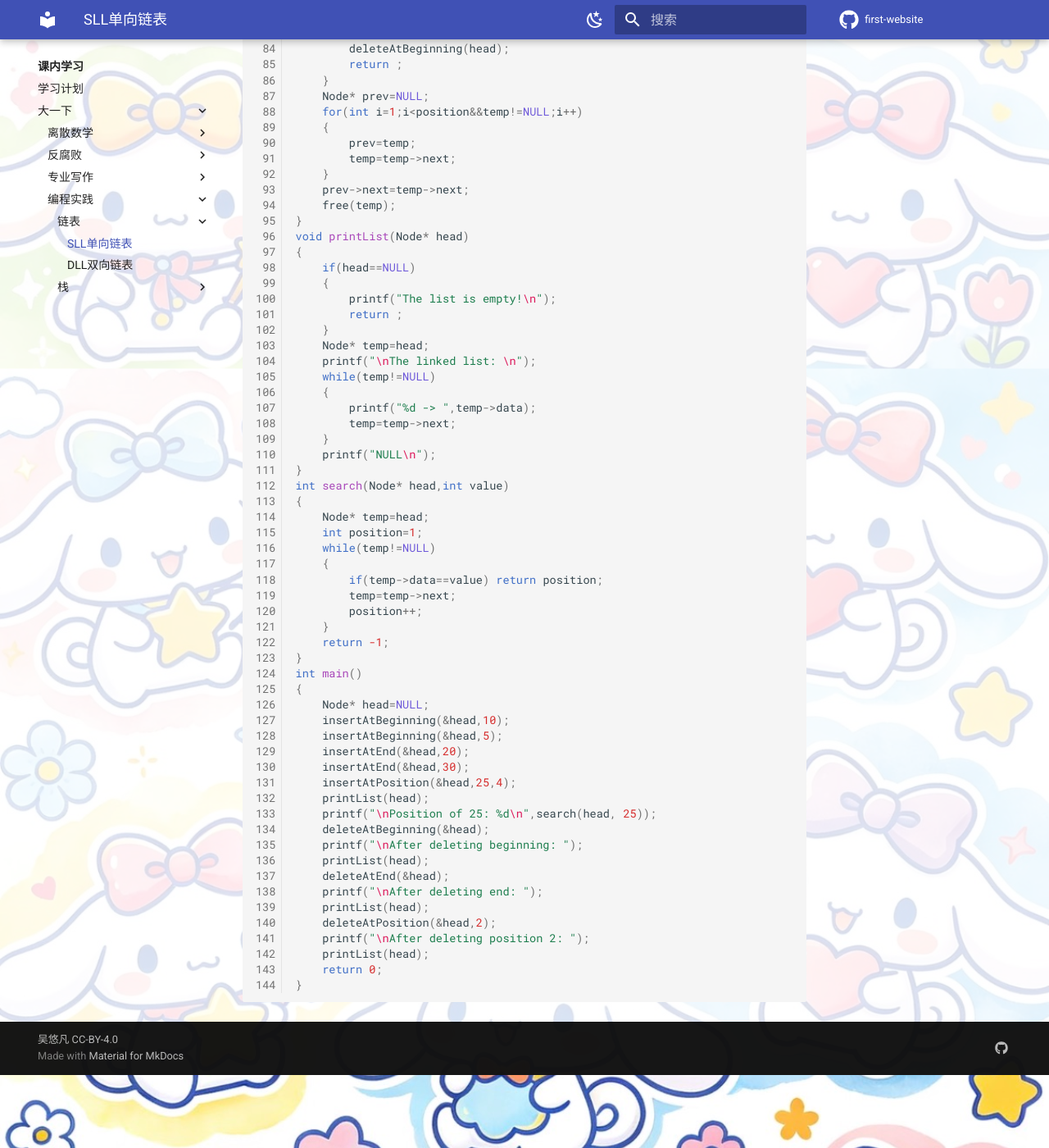
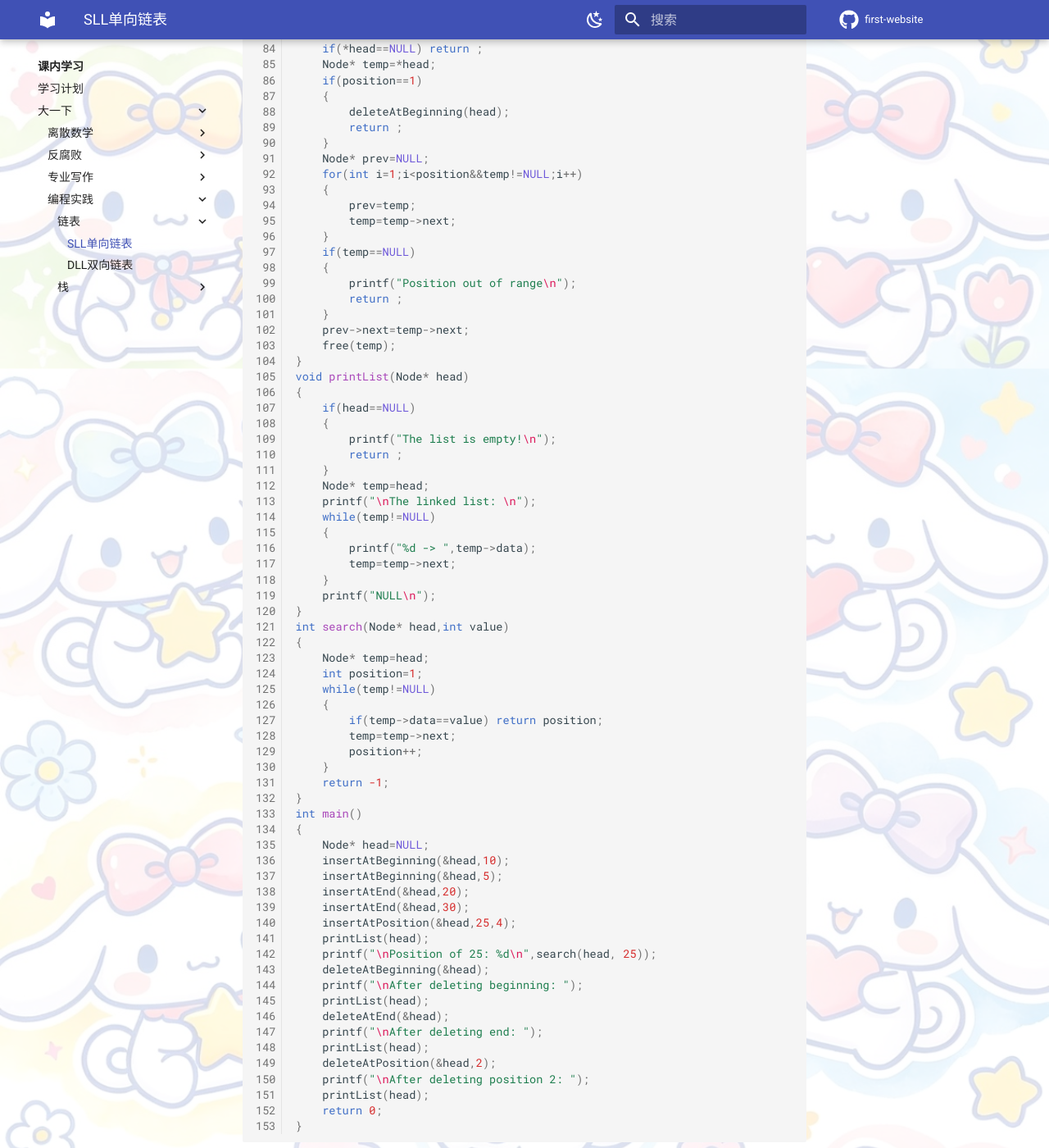
Before and after one commit to Ryan1702/first-website, an MkDocs documentation site: the page built from docs/in-school/大一下/编程实践/链表/SLL单向链表.md, in a window 1280 px wide and 1400 px high, scrolled down 1808 px. Shown: the whole window at 82% size. Built offline with MkDocs 1.6.1 and Material for MkDocs 9.7.7, drawn with Linux system fonts in a browser that asks for light colours; comment, search, counter and statistics services are not loaded.

Commit message:
修改课内编程实践单向链表中的内容错误

```diff
--- a/docs/in-school/大一下/编程实践/链表/SLL单向链表.md
+++ b/docs/in-school/大一下/编程实践/链表/SLL单向链表.md
@@ -34,7 +34,11 @@
 }
 void insertAtPosition(Node** head,int value,int position)
 {
-    if(position==1) insertAtBeginning(head,value);
+    if(position==1)
+    {
+        insertAtBeginning(head,value);
+        return ;
+    }
     Node* newnode=(Node*)malloc(sizeof(Node));
     newnode->data=value;
     Node* temp=*head;
@@ -93,6 +97,11 @@
         prev=temp;
         temp=temp->next;
     }
+    if(temp==NULL)
+    {
+        printf("Position out of range\n");
+        return ;
+    }
     prev->next=temp->next;
     free(temp);
 }
```
